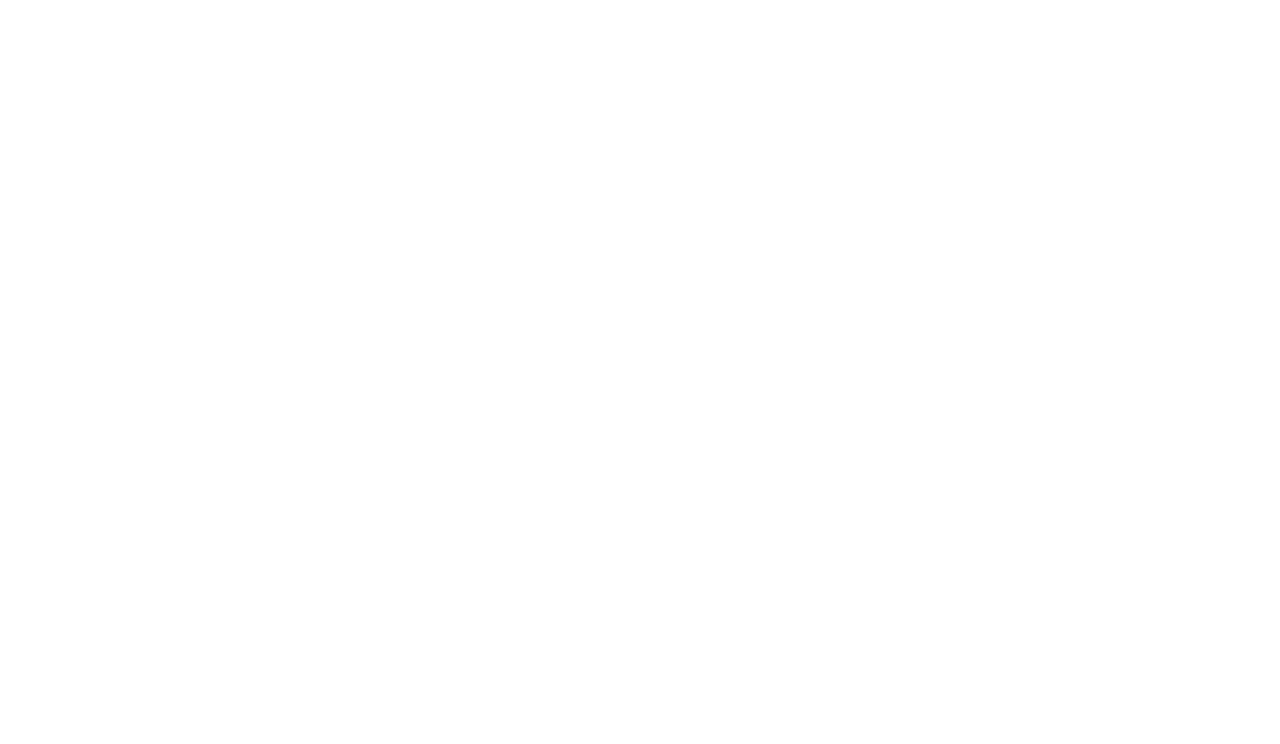
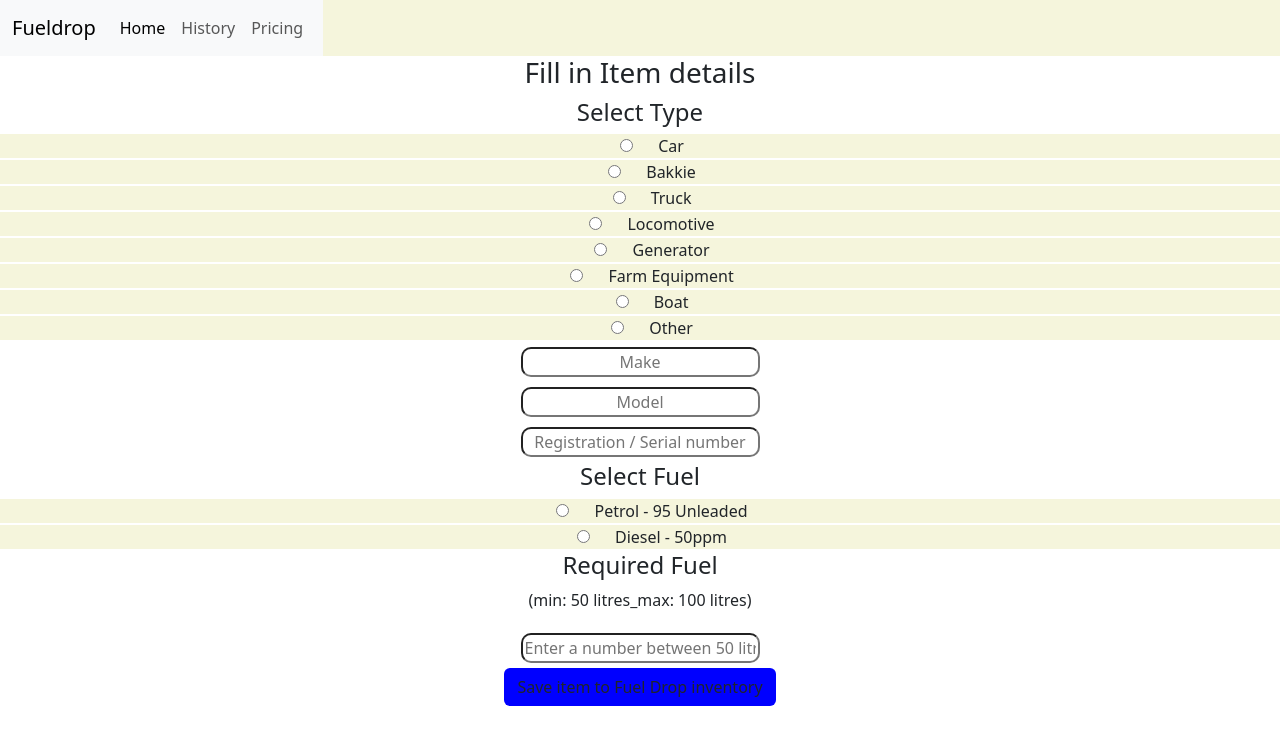
Before and after one commit to ninomitchell8/FuelDrop, a React (Vite) app in the folder fueldrop/: page /Configure.jsx in a window 1280 px wide. Before the commit this address had no page. Shown: the top 744 px of the page. Built offline with nearby package versions, Linux system fonts and the light colour scheme.

Commit message:
Configure page added

```diff
--- a/fueldrop/src/App.jsx
+++ b/fueldrop/src/App.jsx
@@ -4,6 +4,7 @@
 import Login from "./pages/Login.jsx"
 import Landing from "./pages/Landing.jsx";
 import Home from "./pages/Home.jsx";
+import Configure from "./pages/Configure.jsx";
 
 
 function App() {
@@ -15,6 +16,8 @@
           <Route path ="/Register.jsx" element = {<Register />}/>
           <Route path ="/Login.jsx" element = {<Login />}/>
           <Route path = "/Home.jsx" element = {<Home />}/>
+          <Route path = "/Configure.jsx" element = {<Configure />}/>
+
         </Routes>
       </Router>
   )
--- /dev/null
+++ b/fueldrop/src/pages/Configure.jsx
@@ -0,0 +1,107 @@
+import React,{useState} from "react";
+import Button from "../components/Button.jsx";
+import Navbar from "../components/Navbar.jsx";
+import Card from "../components/Card.jsx";
+import Radio from "../components/Radio.jsx";
+import Input from "../components/Input.jsx";
+
+
+function Configure(){
+
+    const [formData, setFormData] = useState({
+
+    //         email: "",
+    //         password: ""
+
+        });
+
+    return(
+        <div>
+            <Navbar/>
+            <h3> Fill in Item details</h3>
+
+
+            <div>
+                <h4> Select Type </h4>
+
+                  <Radio
+                    labelName = "Car"
+                    group = "type"/>
+
+                  <Radio
+                    labelName = "Bakkie"
+                    group = "type"/>
+
+                <Radio
+                    labelName = "Truck"
+                    group = "type"/>
+
+                <Radio
+                    labelName = "Locomotive"
+                    group = "type"/>
+
+                <Radio
+                    labelName = "Generator"
+                     group = "type"/>
+
+                <Radio
+                    labelName = "Farm Equipment"
+                    group = "type"/>
+
+                <Radio
+                    labelName = "Boat"
+                    group = "type"/>
+
+                <Radio
+                    labelName = "Other"
+                    group = "type"/>
+
+                <Input
+                    type = "text"
+                    name = "Make"
+                    placeholder = "Make"
+                    />
+                <Input
+                    type = "text"
+                    name = "Model"
+                    placeholder = "Model"/>
+
+                <Input
+                    type = "text"
+                    name = "regNumber"
+                    placeholder = "Registration / Serial number"/>
+            </div>
+            <div>
+                <h4>Select Fuel</h4>
+
+                <Radio
+                    labelName = "Petrol - 95 Unleaded"
+                    group = "fuel"/>
+
+                <Radio
+                    labelName = "Diesel - 50ppm"
+                    group = "fuel"/>
+
+            </div>
+            <div>
+                <h4> Required Fuel</h4>
+                <p>(min: 50 litres_max: 100 litres)</p>
+                <Input
+                    type  = "text"
+                    name ="litres"
+                    placeholder = "Enter a number between 50 litres & 1000 litres"
+                    min = {50}
+                    max = {1000}
+                   />
+
+            </div>
+                <Button
+                    type = "submit"
+                    name = "Save item to Fuel Drop inventory"
+                    to = "/Home.jsx"
+                    />
+            </div>
+    )
+}
+
+export default Configure;
--- a/fueldrop/src/pages/Home.jsx
+++ b/fueldrop/src/pages/Home.jsx
@@ -8,18 +8,20 @@
 
 function Home(){
 
-    const [formData, setFormData] = useState({
+    // const [formData, setFormData] = useState({
 
-    //         email: "",
-    //         password: ""
+    // //         email: "",
+    // //         password: ""
 
-        });
+    //     });
 
     return(
         <div>
-            <Navbar/>
+
+            <Navbar />
                 <h3> Ready to fill up?</h3>
 
+                <div>
                     <Card
                         cardHeader  = "Petrol - 95 Unleaded"
                         primaryContent =  "R21.12/Litre"
@@ -29,77 +31,32 @@
                     cardHeader = "Diesel - 50ppm"
                     primaryContent = "R19.20/Litre"
                     secondaryContent = ""/>
+                <div/>
+
                 <div>
-                <h4> Select Type </h4>
+                    <p> Add an item to your Fueldrop inventory before filling up. </p>
 
-                <Radio
-                    labelName = "Vehicle"
-                    group = "type"/>
-
-                <Radio
-                    labelName = "Generator"
-                     group = "type"/>
-
-                <Radio
-                    labelName = "Farm Equipment"
-                    group = "type"/>
-
-                <Radio
-                    labelName = "Marine"
-                    group = "type"/>
-
-                <Input
-                    type = "text"
-                    name = "Make"
-                    placeholder = "Make"
-                    />
-                <Input
-                    type = "text"
-                    name = "Model"
-                    placeholder = "Model"/>
-            </div>
-            <div>
-                <h4>Select Fuel</h4>
-
-                <Radio
-                    labelName = "Petrol - 95 Unleaded"
-                    group = "fuel"/>
-
-                <Radio
-                    labelName = "Diesel - 50ppm"
-                    group = "fuel"/>
-
-            </div>
-            <div>
-                <h4> Required Fuel</h4>
-                <Input
-                    type  = "text"
-                    name ="litres"
-                    placeholder = "Enter a number between 50 litres & 1000 litres"
-                    min = {50}
-                    max = {1000}
-                   />
-            <div>
-
-                <h4> Location</h4>
                     <Button
-
                     type = "submit"
-                    name = "Share Location"/>
-
+                    name = "+ Add Item"
+                    to = "/Configure.jsx"/>
 
                 </div>
 
+                <div>
+                    <h4>Location</h4>
+                    <Button
+                        type = "submit"
+                        name = "Share Location"/>
+                </div>
 
                 </div>
                     <Button
                     type = "submit"
-                    name = "Fill Up"
-                    />
+                    name = "Fill Up"/>
                 </div>
 
-
-    )
+    );
 }
 
 export default Home;
```
Lines whose indentation alone changed are shown as unchanged.
